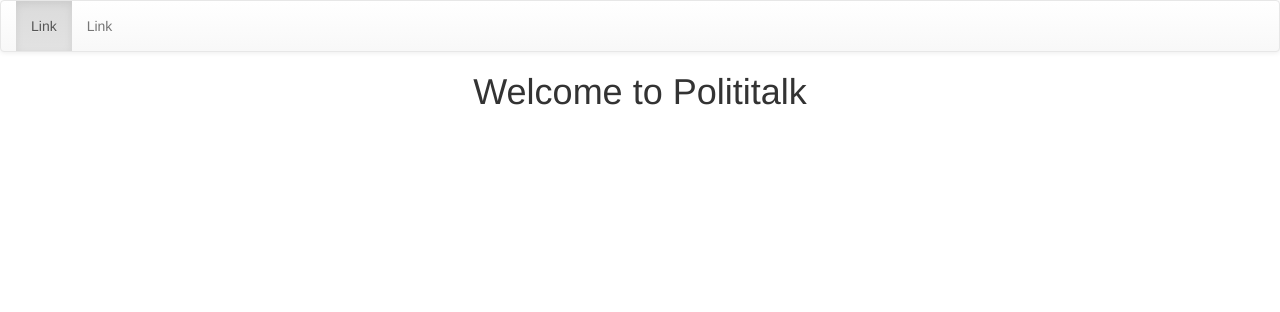
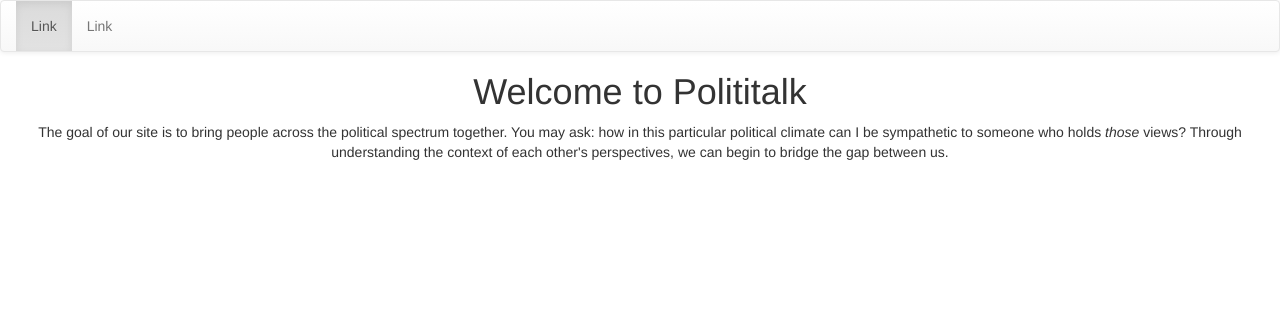
Before and after one commit to anyakeller/stuyhacks2017, a Python web app: template templates/index.html in a window 1280 px wide. Shown: the top 312 px of the page. Run offline with Jinja, Linux system fonts and the light colour scheme; the template is opened without the code that fills it, so the values that code supplies are empty; some libraries are stand-ins or nearby versions.

Commit message:
added description

```diff
--- a/templates/index.html
+++ b/templates/index.html
@@ -23,6 +23,9 @@
                 </div>
             </nav>
             <h1>Welcome to Polititalk</h1>
+            <p>
+            The goal of our site is to bring people across the political spectrum together.  You may ask: how in this particular political climate can I be sympathetic to someone who holds <i>those</i> views?  Through understanding the context of each other's perspectives, we can begin to bridge the gap between us.
+            </p>
         </center>
         <!-- Latest compiled and minified JavaScript -->
         <script src="https://maxcdn.bootstrapcdn.com/bootstrap/3.3.7/js/bootstrap.min.js" integrity="sha384-Tc5IQib027qvyjSMfHjOMaLkfuWVxZxUPnCJA7l2mCWNIpG9mGCD8wGNIcPD7Txa" crossorigin="anonymous"></script>
```
